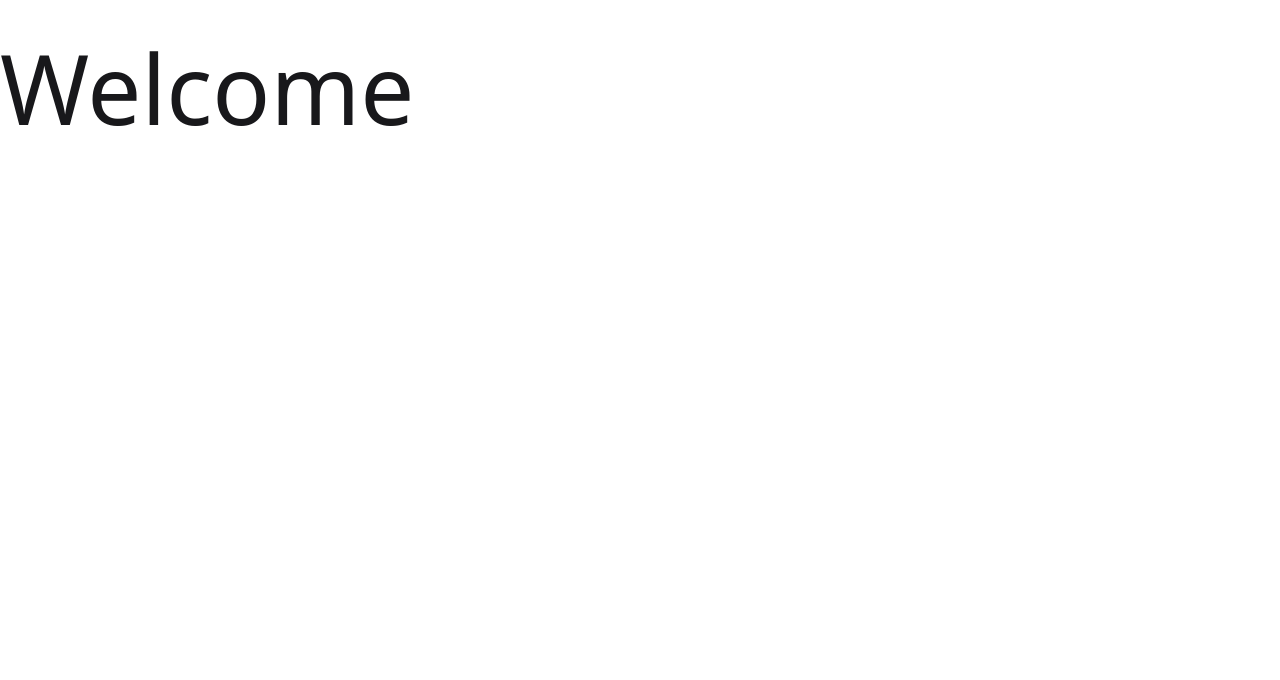
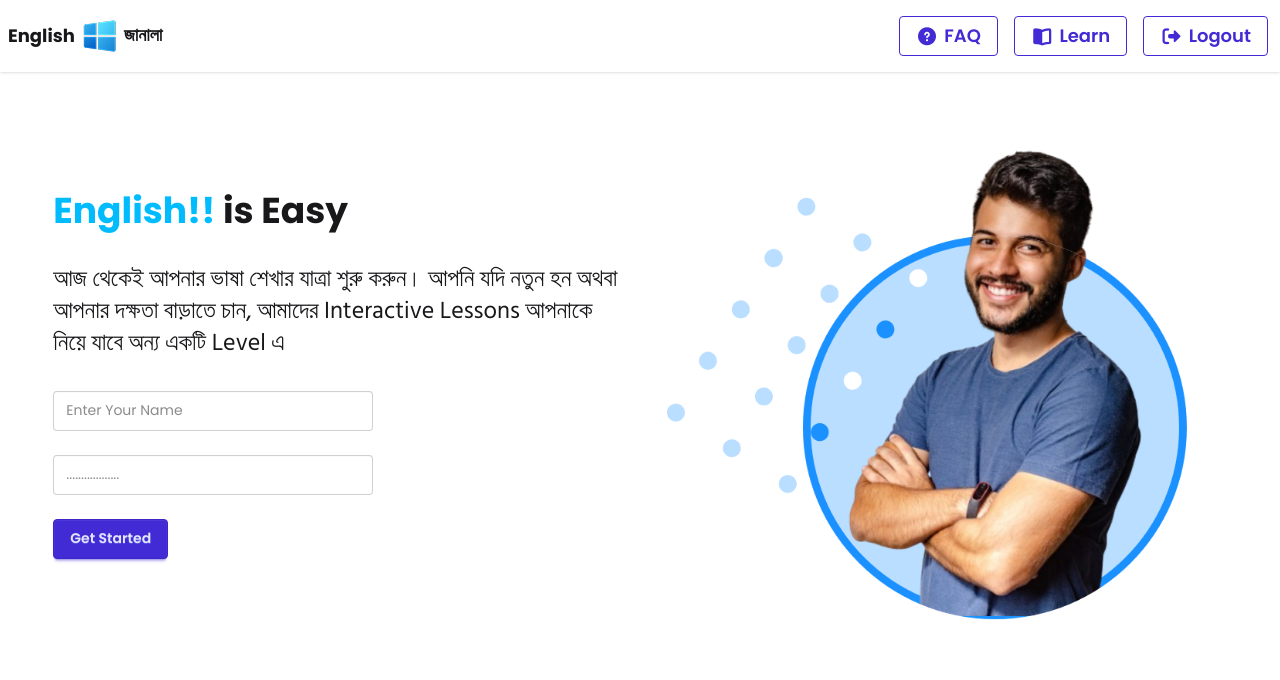
Before and after one commit to Anonnya01/english-janala, a plain HTML site: page index.html in a window 1280 px wide. Drawn offline with nearby package versions, Linux system fonts and the light colour scheme.

Commit message:
nav and header done

```diff
--- a/index.html
+++ b/index.html
@@ -4,7 +4,7 @@
     <meta charset="UTF-8" />
     <meta name="viewport" content="width=device-width, initial-scale=1.0" />
     <!-- style -->
-    <link rel="stylesheet" href="style.css">
+    <link rel="stylesheet" href="style.css" />
     <!-- logo -->
     <link rel="shortcut icon" href="assets/logo.png" type="image/x-icon" />
     <!-- font awesome -->
@@ -34,6 +34,97 @@
     <title>ENGLISH Janala</title>
   </head>
   <body>
-    <h1 class="text-8xl py-10">Welcome</h1>
+    <!-- nav -->
+    <header>
+      <div class="navbar bg-base-100 shadow-sm">
+        <div class="navbar-start">
+          <div class="dropdown">
+            <div tabindex="0" role="button" class="btn btn-ghost lg:hidden">
+              <svg
+                xmlns="http://www.w3.org/2000/svg"
+                class="h-5 w-5"
+                fill="none"
+                viewBox="0 0 24 24"
+                stroke="currentColor"
+              >
+                <path
+                  stroke-linecap="round"
+                  stroke-linejoin="round"
+                  stroke-width="2"
+                  d="M4 6h16M4 12h8m-8 6h16"
+                />
+              </svg>
+            </div>
+            <ul
+              tabindex="0"
+              class="menu menu-sm dropdown-content bg-base-100 rounded-box z-1 mt-3 w-52 p-2 shadow"
+            >
+              <li>
+                <a href=""><i class="fa-solid fa-circle-question"></i>FAQ</a>
+              </li>
+              <li>
+                <a href=""><i class="fa-solid fa-book-open"></i>Learn</a>
+              </li>
+              <li>
+                <a href=""
+                  ><i class="fa-solid fa-right-from-bracket"></i>Logout</a
+                >
+              </li>
+            </ul>
+          </div>
+          <a href="" class="flex items-center  gap-1 ml-14 md:ml-0">
+            <span class="text-lg font-bold">English</span>
+            <img src="assets/logo.png" alt="" />
+            <span class="font-bangla text-lg font-semibold">জানালা</span>
+          </a>
+        </div>
+        <div class="navbar-end hidden lg:flex">
+          <ul class="menu menu-horizontal px-1 space-x-4">
+            <li>
+              <a href="" class="btn btn-outline btn-primary text-lg"
+                ><i class="fa-solid fa-circle-question"></i>FAQ</a
+              >
+            </li>
+            <li>
+              <a href="" class="btn btn-outline btn-primary text-lg"
+                ><i class="fa-solid fa-book-open"></i>Learn</a
+              >
+            </li>
+            <li>
+              <a href="" class="btn btn-outline btn-primary text-lg"
+                ><i class="fa-solid fa-right-from-bracket"></i>Logout</a
+              >
+            </li>
+          </ul>
+        </div>
+      </div>
+    </header>
+
+    <!-- banner -->
+    <section
+      class="flex flex-col-reverse md:flex-row justify-between items-center py-5 w-11/12 mx-auto gap-10"
+    >
+      <div class="banner-cont flex-1 text-center md:text-left">
+        <h2 class="text-4xl font-bold mb-8">
+          <span class="text-[#00BCFF]">English!!</span> is Easy
+        </h2>
+        <p class="text-2xl font-bangla pb-8">
+          আজ থেকেই আপনার ভাষা শেখার যাত্রা শুরু করুন। আপনি যদি নতুন হন অথবা
+          আপনার দক্ষতা বাড়াতে চান, আমাদের Interactive Lessons আপনাকে নিয়ে যাবে
+          অন্য একটি Level এ
+        </p>
+        <input type="text" placeholder="Enter Your Name" class="input" />
+        <br />
+        <br />
+
+        <input type="text" placeholder=".................." class="input" />
+        <br />
+        <br />
+        <button class="btn btn-primary">Get Started</button>
+      </div>
+      <div class="banner-img flex-1">
+        <img src="assets/hero-student.png" alt="" />
+      </div>
+    </section>
   </body>
 </html>
--- a/style.css
+++ b/style.css
@@ -0,0 +1,7 @@
+*{
+      font-family: "Poppins", sans-serif;
+}
+
+.font-bangla{
+      font-family: "Hind Siliguri", sans-serif;
+}
```
